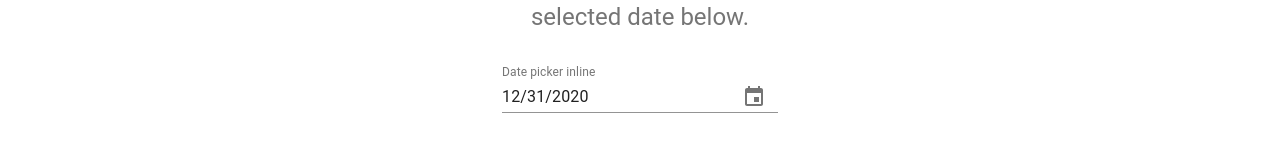
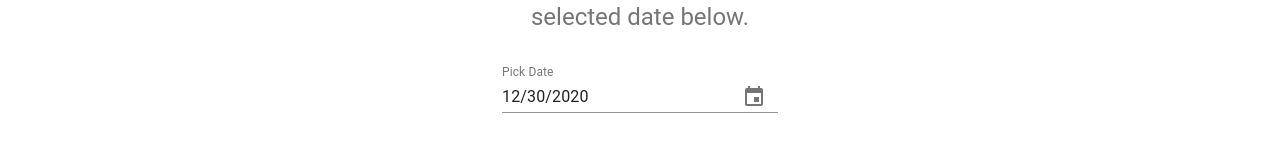
Before and after one commit to SwarnaKishore/wikipedia-most-read, a React (Create React App) app: page / in a window 1280 px wide. Shown: the part 228-391 px from the top of the page. Built offline with nearby package versions, Linux system fonts and the light colour scheme; no server answers.

Commit message:
updated the articles to display correctly based on the date selection

```diff
--- a/src/App.js
+++ b/src/App.js
@@ -14,14 +14,14 @@ import CircularProgress from '@material-ui/core/CircularProgress';
 import { FcWikipedia } from 'react-icons/fc';
 
 class App extends Component {
-  state = {
-    mostReadArticles: [],
-    selectedDateForArticles: new Date(),
-  }
+    state = {
+      mostReadArticles: [],
+      selectedDateForArticles: new Date(new Date().setDate(new Date().getDate() - 1))
+    }
 
   handleDateChange = (date) => {
     this.setState({
-      selectedDateForArticles: date
+      selectedDateForArticles: new Date(date)
     });
     // console.log('handleDateChange', this.state.selectedDateForArticles, date, 'date');
     this.getMostReadArticles(date);
@@ -32,13 +32,15 @@ class App extends Component {
   }
 
   getRequestURL = (date) => {
+    date = new Date(date);
+    date.setDate(date.getDate() + 1);
     let month = (date.getMonth() + 1).toString().length === 1 ? ('0' + (date.getMonth() + 1)) : (date.getMonth() + 1);
     let day = (date.getDate()).toString().length === 1 ? ('0' + date.getDate()) : date.getDate();
     return 'https://en.wikipedia.org/api/rest_v1/feed/featured/' + date.getFullYear() + '/' + month + '/' + day;
   }
 
   getMostReadArticles = (date) => {
-    const url = this.getRequestURL(date);
+  const url = this.getRequestURL(date);
   fetch(url)
     .then((result) => result.json())
     .then((result) => {
@@ -63,7 +65,7 @@ class App extends Component {
                 format="MM/dd/yyyy"
                 margin="normal"
                 id="date-picker-inline"
-                label="Date picker inline"
+                label="Pick Date"
                 value={selectedDateForArticles}
                 onChange={this.handleDateChange}
                 KeyboardButtonProps={{
```
Also changed, not shown: 1 other file (tests, documents, lock files or other folders).
